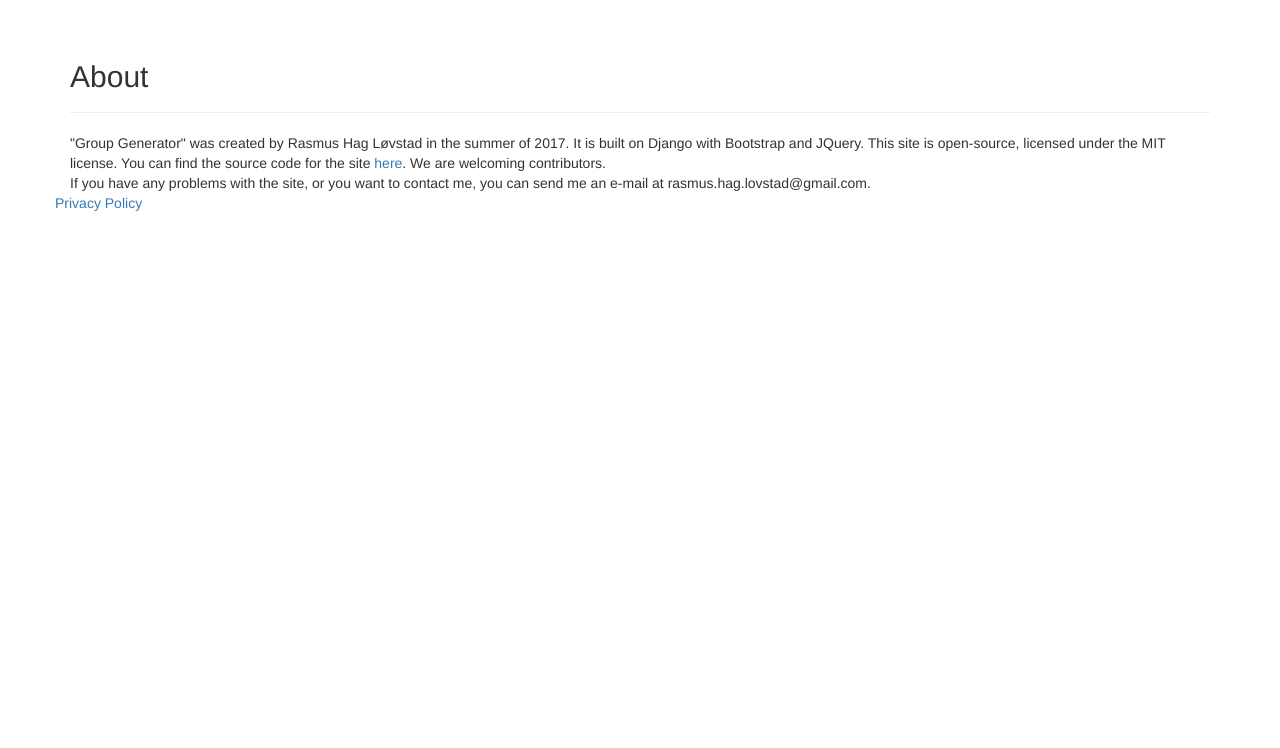
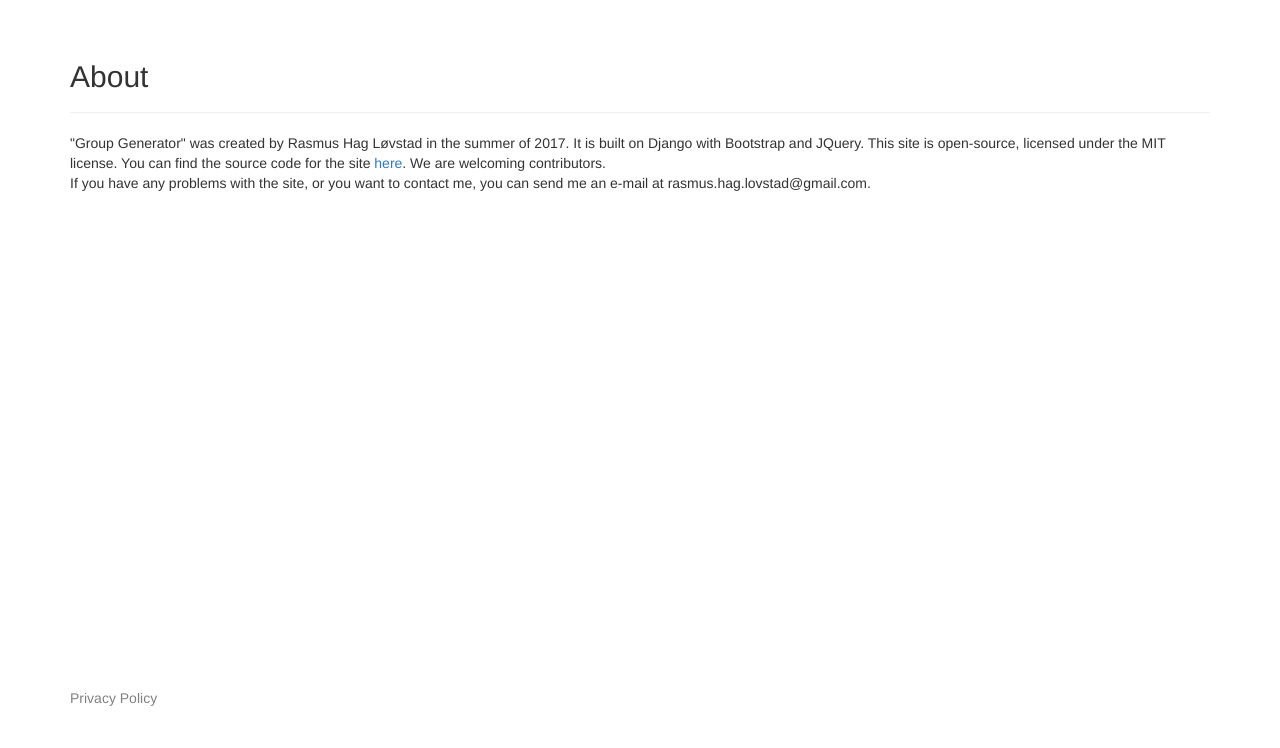
Before and after one commit to Snailed/group-generator, a Django app: page /about/ in a window 1280 px wide. Shown: the part 52-800 px from the top of the page. Run offline with Django 3.2, Linux system fonts and the light colour scheme; some libraries are stand-ins or nearby versions.

Commit message:
Fixed privacy policy link placement

```diff
--- a/gruppeapp/static/gruppeapp/css/base.css
+++ b/gruppeapp/static/gruppeapp/css/base.css
@@ -5,3 +5,16 @@
   padding-top: 1em;
 
 }
+.footer {
+  position: absolute;
+  bottom: 0;
+  width: 100%;
+  /* Set the fixed height of the footer here */
+  height: 60px;
+}
+
+#privacypolicy {
+    margin: 20px 0;
+    text-decoration: none;
+    color:gray;
+}
--- a/gruppeapp/templates/gruppeapp/base.html
+++ b/gruppeapp/templates/gruppeapp/base.html
@@ -97,11 +97,11 @@
 
 
     {% endblock body %}
-    <div class="container">
-        <div class="row">
-            <a href="{% url 'gruppeapp:privacypolicy' %}">Privacy Policy</a>
+    <footer class="footer">
+        <div class="container">
+            <a id="privacypolicy" href="{% url 'gruppeapp:privacypolicy' %}">Privacy Policy</a>
         </div>
-    </div>
+    </footer>
     </body>
     <!-- JQuery -->
     <script
```
